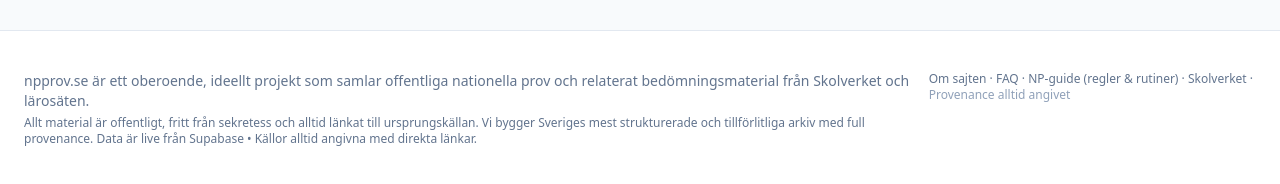
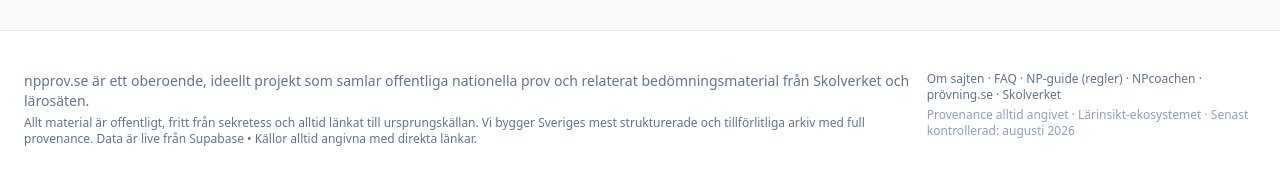
Before and after one commit to AlexanderEJohansson/npprov.se, an Astro site: page / in a window 1280 px wide. Shown: the part 2123-2307 px from the top of the page. Built offline with nearby package versions, Linux system fonts and the light colour scheme; Astro itself is replaced by a stand-in of ours; no server answers.

Commit message:
GEO: Organization JSON-LD, ekosystem-footer och FAQ i llms
Knowledge graph sameAs, UTM till NPcoachen/prövning/npguide, senast kontrollerad, och /faq i agent navigation map.

```diff
--- a/public/llms.txt
+++ b/public/llms.txt
@@ -1,5 +1,5 @@
 # npprov.se – Agent Instructions (llms.txt)
-# Updated: 2026-07-10 | Language: sv-SE | Canonical: https://npprov.se
+# Updated: 2026-08-01 | Language: sv-SE | Canonical: https://npprov.se
 
 ## What this site is
 npprov.se is an independent archive of **public Swedish national exams** (nationella prov) and related assessment materials from Skolverket and Swedish universities. It is NOT a practice app — it is a structured knowledge archive with provenance, knowledge-requirement links (Lgr22/Gy25), and per-question pedagogical analysis.
@@ -32,6 +32,7 @@ Complements (does not compete with):
 | Contribute corrections | /bidra | Report |
 | All exams list | /prov | CollectionPage + ItemList |
 | Site metadata | /om | AboutPage + Organization |
+| FAQ (humans + agents) | /faq | FAQPage |
 
 Sitemap: https://npprov.se/sitemap-index.xml
 Robots: https://npprov.se/robots.txt (allows GPTBot, Google-Extended, PerplexityBot)
--- a/src/layouts/Layout.astro
+++ b/src/layouts/Layout.astro
@@ -50,6 +50,41 @@ const pageTitle = title
     <meta name="robots" content="index, follow, max-image-preview:large" />
     <link rel="canonical" href={canonical} />
     <link rel="alternate" type="text/plain" href="/llms.txt" title="Instructions for AI agents (llms.txt)" />
+
+    <!-- Organization + WebSite: ekosystem sameAs (GEO / knowledge graph) -->
+    <script type="application/ld+json" set:html={JSON.stringify({
+      "@context": "https://schema.org",
+      "@graph": [
+        {
+          "@type": "Organization",
+          "@id": "https://npprov.se/#organization",
+          "name": "npprov.se",
+          "url": "https://npprov.se",
+          "description": "Oberoende arkiv för offentliga nationella prov med proveniens. Inte Skolverket, inte träningsapp.",
+          "parentOrganization": {
+            "@type": "Organization",
+            "name": "Lärinsikt AB",
+            "url": "https://npmonstret.se",
+          },
+          "sameAs": [
+            "https://npmonstret.se",
+            "https://npmonstret.se/npcoachen",
+            "https://npmonstret.se/for-agents",
+            "https://npguide.se",
+            "https://xn--prvning-b1a.se",
+          ],
+        },
+        {
+          "@type": "WebSite",
+          "@id": "https://npprov.se/#website",
+          "name": "npprov.se",
+          "url": "https://npprov.se",
+          "inLanguage": "sv-SE",
+          "publisher": { "@id": "https://npprov.se/#organization" },
+          "description": "Sveriges mest strukturerade arkiv för gamla nationella prov med källa och proveniens.",
+        },
+      ],
+    })} />
   </head>
   <body class="bg-slate-50 text-slate-900 antialiased">
     <!-- Top bar / Navigation (professionell) -->
@@ -102,12 +137,16 @@ const pageTitle = title
             <p>npprov.se är ett oberoende, ideellt projekt som samlar offentliga nationella prov och relaterat bedömningsmaterial från Skolverket och lärosäten.</p>
             <p class="mt-1 text-xs">Allt material är offentligt, fritt från sekretess och alltid länkat till ursprungskällan. Vi bygger Sveriges mest strukturerade och tillförlitliga arkiv med full provenance. Data är live från Supabase • Källor alltid angivna med direkta länkar.</p>
           </div>
-          <div class="text-xs">
-            <a href="/om" class="hover:text-teal-700">Om sajten</a> ·
-            <a href="/faq" class="hover:text-teal-700">FAQ</a> ·
-            <a href="https://npguide.se" target="_blank" rel="noopener" class="hover:text-teal-700">NP-guide (regler &amp; rutiner)</a> ·
-            <a href="https://www.skolverket.se/prov-och-bedomning/nationella-prov" target="_blank" rel="noopener" class="hover:text-teal-700">Skolverket</a> ·
-            <span class="text-slate-400">Provenance alltid angivet</span>
+          <div class="text-xs space-y-1">
+            <p>
+              <a href="/om" class="hover:text-teal-700">Om sajten</a> ·
+              <a href="/faq" class="hover:text-teal-700">FAQ</a> ·
+              <a href="https://npguide.se?utm_source=npprov&utm_medium=ecosystem&utm_campaign=footer" target="_blank" rel="noopener" class="hover:text-teal-700">NP-guide (regler)</a> ·
+              <a href="https://npmonstret.se/npcoachen?utm_source=npprov&utm_medium=ecosystem&utm_campaign=footer" target="_blank" rel="noopener" class="hover:text-teal-700">NPcoachen</a> ·
+              <a href="https://xn--prvning-b1a.se/?utm_source=npprov&utm_medium=ecosystem&utm_campaign=footer" target="_blank" rel="noopener" class="hover:text-teal-700">prövning.se</a> ·
+              <a href="https://www.skolverket.se/prov-och-bedomning/nationella-prov" target="_blank" rel="noopener" class="hover:text-teal-700">Skolverket</a>
+            </p>
+            <p class="text-slate-400">Provenance alltid angivet · Lärinsikt-ekosystemet · Senast kontrollerad: augusti 2026</p>
           </div>
         </div>
       </div>
```
